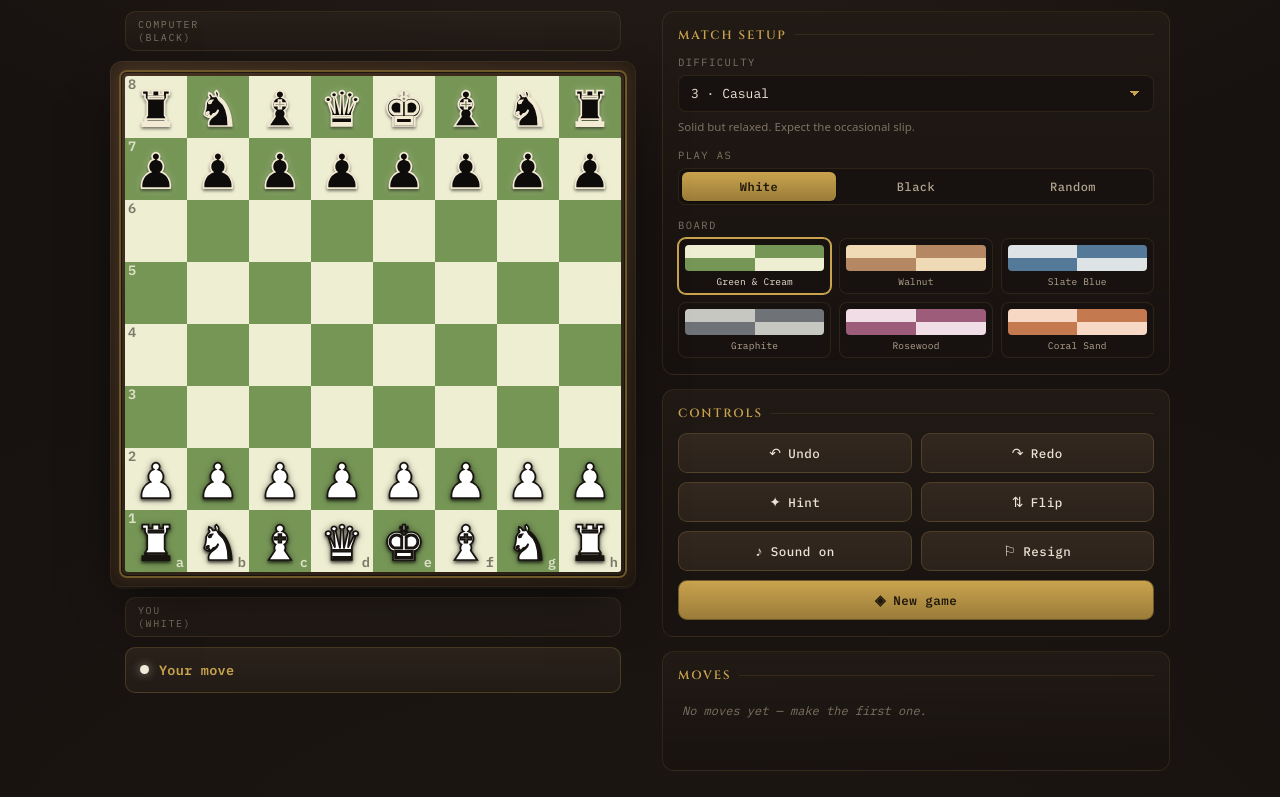
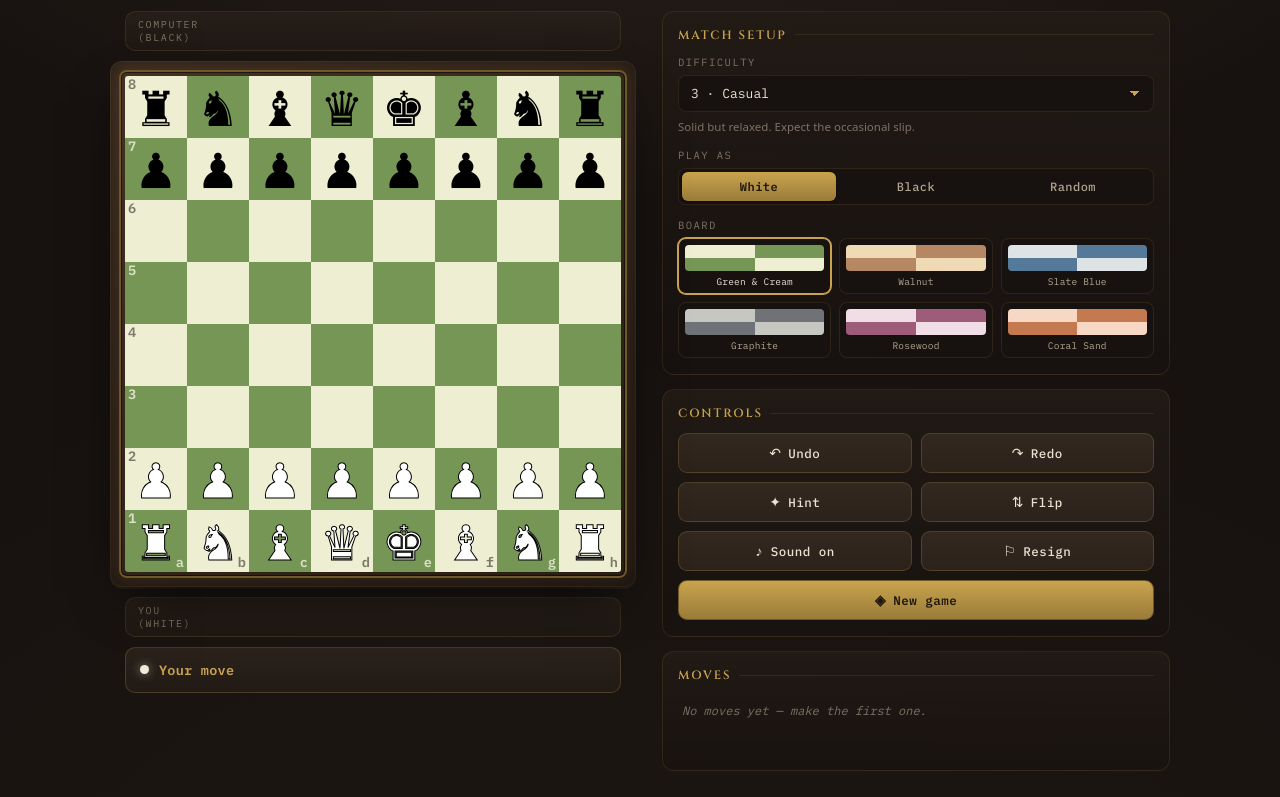
Before and after one commit to APhantomStranger/chess, a plain HTML site: page index.html in a window 1280 px wide. Shown: the part 110-907 px from the top of the page. Drawn offline with Linux system fonts and the light colour scheme.

Commit message:
Update index.html
piece shading

```diff
--- a/index.html
+++ b/index.html
@@ -137,18 +137,8 @@ body{
   will-change:transform;
   user-select:none;
 }
-.piece.w{
-  color:#ffffff;
-  -webkit-text-stroke:1.6px #17130f;
-  -webkit-text-stroke-width:clamp(1.3px, calc(var(--sq)*.028), 2.6px);
-  filter:drop-shadow(0 2px 1.5px rgba(0,0,0,.6)) drop-shadow(0 0 3px rgba(0,0,0,.4));
-}
-.piece.b{
-  color:#0e0c0b;
-  -webkit-text-stroke:1.6px #f3ead4;
-  -webkit-text-stroke-width:clamp(1.3px, calc(var(--sq)*.028), 2.6px);
-  filter:drop-shadow(0 2px 1.5px rgba(0,0,0,.5)) drop-shadow(0 0 3px rgba(255,244,222,.3));
-}
+.piece.w{color:#ffffff;-webkit-text-stroke:1px #000000}
+.piece.b{color:#000000}
 .piece.gone{opacity:0;z-index:1}
 
 /* ---------- status ---------- */
```
